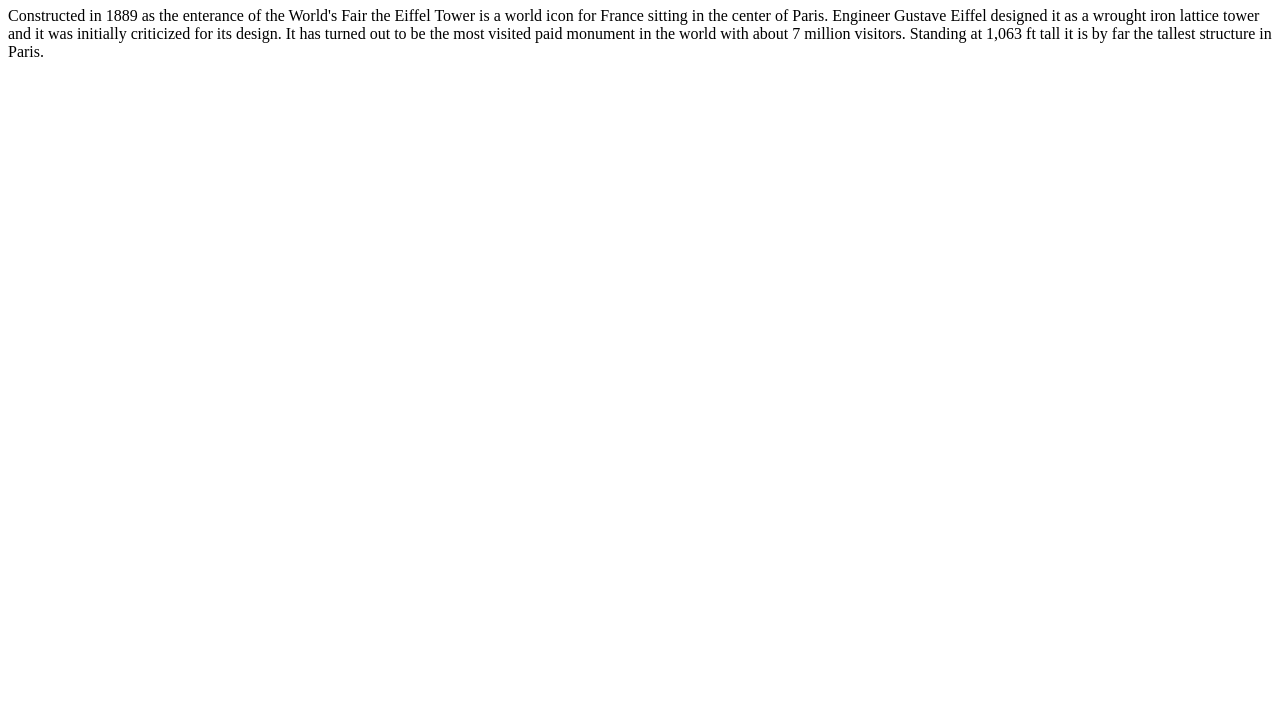
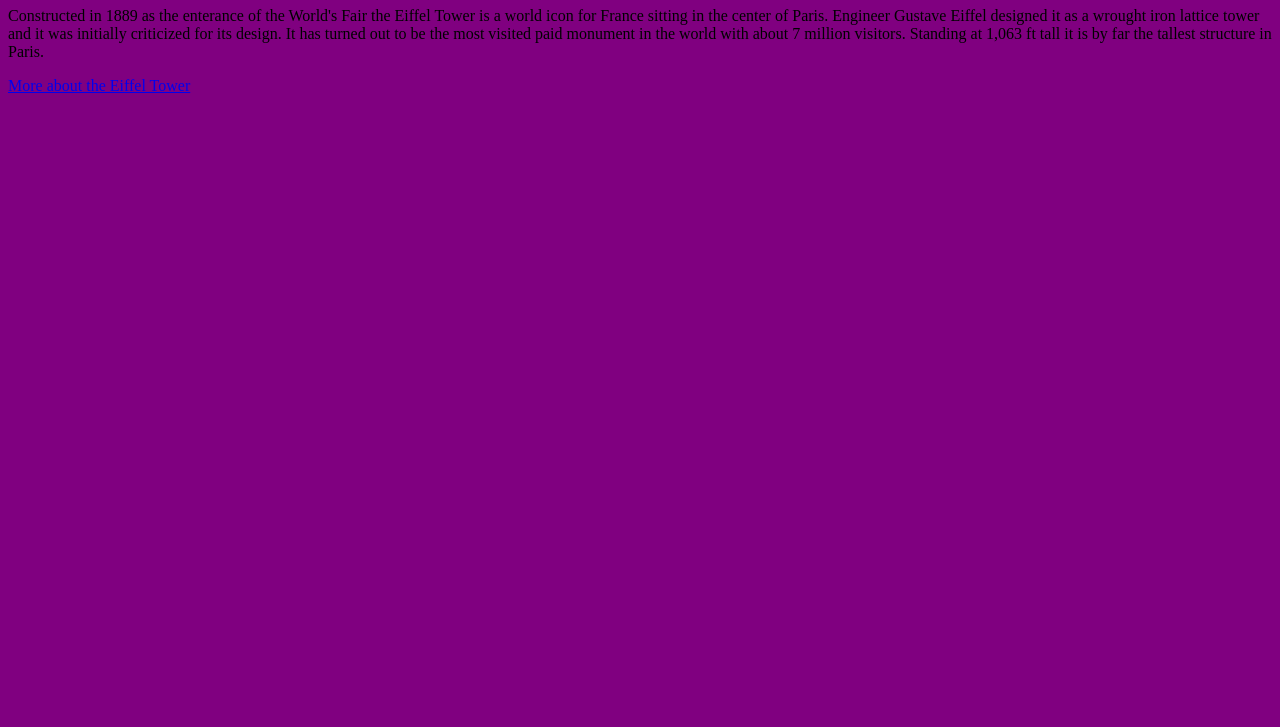
Before and after one commit to rrakowski1/project1rakowski, a plain HTML site: page index.html in a window 1280 px wide. Shown: the part 73-800 px from the top of the page. Drawn offline with Linux system fonts and the light colour scheme.

Commit message:
starting over. trying to just do purple background

```diff
--- a/index.html
+++ b/index.html
@@ -19,6 +19,7 @@
       7 million visitors.
         Standing at 1,063 ft tall it is by far the tallest structure in Paris.
     </p>
+    <a href= "https://en.wikipedia.org/wiki/Eiffel_Tower"> More about the Eiffel Tower</a>
   </body>
 
 </html>
--- a/main.css
+++ b/main.css
@@ -1,7 +1,3 @@
-. hero {
-    background-image: background.jpg
+body {
+  background-color: purple;
 }
-
-h1 {
-  font font-family: Georgia, serif;
-}
```
